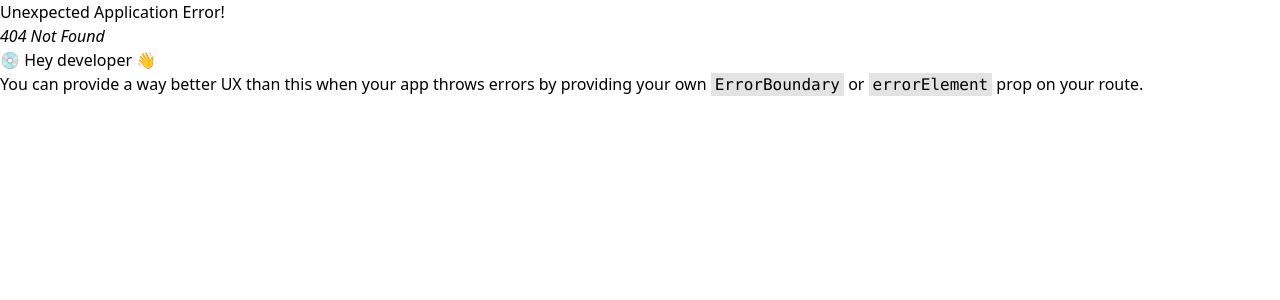
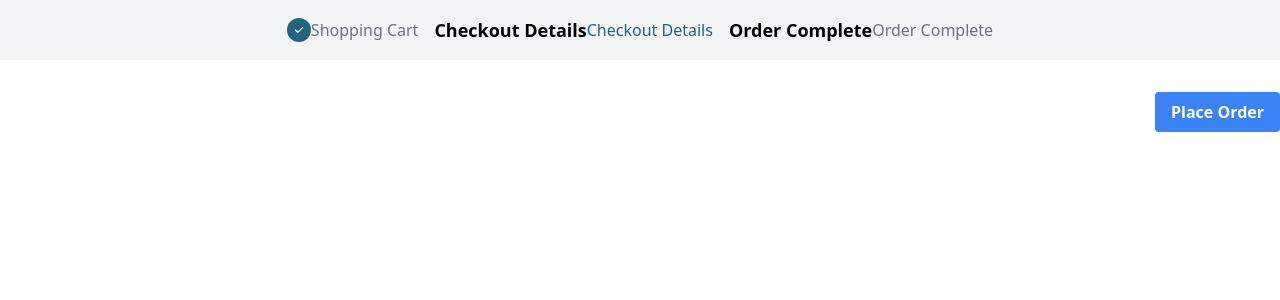
Before and after one commit to AngelaPetreska/e-commerce-store, a React (Vite) app in the folder e-commerce-store-project/: page /checkout-details in a window 1280 px wide. Before the commit this address had no page. Shown: the top 300 px of the page. Built offline with nearby package versions, Linux system fonts and the light colour scheme.

Commit message:
CheckoutDetailsPage.jsx was updated

```diff
--- /dev/null
+++ b/e-commerce-store-project/src/components/CheckoutDetailsPage.jsx
@@ -0,0 +1,29 @@
+import { useNavigate } from 'react-router-dom';
+import NavigationCheckoutBar from './NavigationCheckoutBar';
+
+function CheckoutDetailsPage() {
+  const navigate = useNavigate();
+  const activeStep = 1; // Set activeStep to 1 for CheckoutDetailsPage
+
+  const handlePlaceOrder = () => {
+    // Add any necessary logic here, like submitting order data
+    navigate('/order-complete');
+  };
+
+  return (
+    <div>
+      <NavigationCheckoutBar activeStep={activeStep} />
+      {/* ... rest of your CheckoutDetailsPage content */}
+      <div className="mt-8 flex justify-end">
+        <button
+          className="bg-blue-500 hover:bg-blue-700 text-white font-bold py-2 px-4 rounded"
+          onClick={handlePlaceOrder}
+        >
+          Place Order
+        </button>
+      </div>
+    </div>
+  );
+}
+
+export default CheckoutDetailsPage;
--- a/e-commerce-store-project/src/components/CheckoutPage.jsx
+++ b/e-commerce-store-project/src/components/CheckoutPage.jsx
@@ -1,4 +1,5 @@
 import React, { useState } from 'react';
+import { useNavigate } from 'react-router-dom';
 import NavigationBar from './NavigationBar';
 import Footer from './Footer';
 import useCartStore from '../store/cartStore';
@@ -9,6 +10,8 @@ import MasterCardLogo from '../assets/MasterCardLogo.svg';
 import PayPalLogo from '../assets/PayPalLogo.svg';
 
 function CheckoutPage() {
+
+  const navigate = useNavigate();
   const { cartItems, removeFromCart, updateCartItemQuantity } = useCartStore();
 
   // Local state to manage quantity for each item
@@ -96,9 +99,13 @@ function CheckoutPage() {
           </div>
         </div>
         <div className='flex justify-end pr-6'>
-        <button className="w-[180px] flex justify-center bg-custom-blue hover:bg-blue-600 text-white py-2 px-4 rounded mt-4 mr-10 text-sm font-medium uppercase text-right font-lato">
-              <img src={CheckoutIcon} alt="Checkout Icon" className="mr-2" />
-              Checkout</button>
+        <button
+  className="w-[180px] flex justify-center bg-custom-blue hover:bg-blue-600 text-white py-2 px-4 rounded mt-4 mr-10 text-sm font-medium uppercase text-right font-lato"
+  onClick={() => navigate('/checkout-details')} // Navigate to CheckoutDetailsPage
+>
+  <img src={CheckoutIcon} alt="Checkout Icon" className="mr-2" />
+  Checkout
+</button>
         </div>
         <div className='flex justify-end pr-6 border-b border-gray-300 gap-6 mt-8 mb-12 pb-4 '>
         <img src={VisaLogo} alt="Visa Icon" className="mr-2" />
@@ -107,12 +114,6 @@ function CheckoutPage() {
         </div>
 
       </div>
-
-      {/* Add CARD ICON section (replace with your implementation) */}
-      {/* <div className="card-icon-section">
-        {/* Your card icon implementation here
-      </div> */}
-
       <Footer />
     </div>
   );
--- /dev/null
+++ b/e-commerce-store-project/src/components/NavigationCheckoutBar.jsx
@@ -0,0 +1,35 @@
+import { Link } from 'react-router-dom';
+import CheckMark from '../assets/CheckMark.svg?react';
+
+const NavigationCheckoutBar = ({ activeStep }) => {
+  // Define steps and their corresponding links
+  const steps = [
+    { title: 'Shopping Cart', link: '/checkout' },
+    { title: 'Checkout Details', link: '/checkout-details' },
+    { title: 'Order Complete', link: '/order-complete' },
+  ];
+
+  return (
+    <div className="flex justify-center items-center bg-gray-100 py-4">
+      <ul className="flex space-x-4">
+        {steps.map((step, index) => (
+          <li key={step.title} className="flex items-center">
+            {index < activeStep ? (
+              // Completed step (check icon)
+              <CheckMark className="w-6 h-6 text-green-500" />
+            ) : (
+              // Both active and inactive steps render the title
+              <span className="text-lg font-semibold">{step.title}</span>
+            )}
+            {/* Add a conditional class for styling */}
+            <span className={index === activeStep ? 'text-custom-blue' : 'text-gray-500'}>
+              {step.title} {/* Render title again with conditional styling */}
+            </span>
+          </li>
+        ))}
+      </ul>
+    </div>
+  );
+};
+
+export default NavigationCheckoutBar;
--- /dev/null
+++ b/e-commerce-store-project/src/components/OrderCompletePage.jsx
@@ -0,0 +1,15 @@
+import React from 'react';
+import NavigationCheckoutBar from './NavigationCheckoutBar'; // Import the component
+
+function OrderCompletePage() {
+  const activeStep = 2; // Set activeStep to 2 for OrderCompletePage
+
+  return (
+    <div>
+      <NavigationCheckoutBar activeStep={activeStep} /> {/* Pass activeStep prop */}
+      {/* ... rest of your OrderCompletePage content */}
+    </div>
+  );
+}
+
+export default OrderCompletePage;
```
Also changed, not shown: e-commerce-store-project/src/main.jsx (+10 -0 lines), e-commerce-store-project/src/assets/CheckMark.svg (added).
